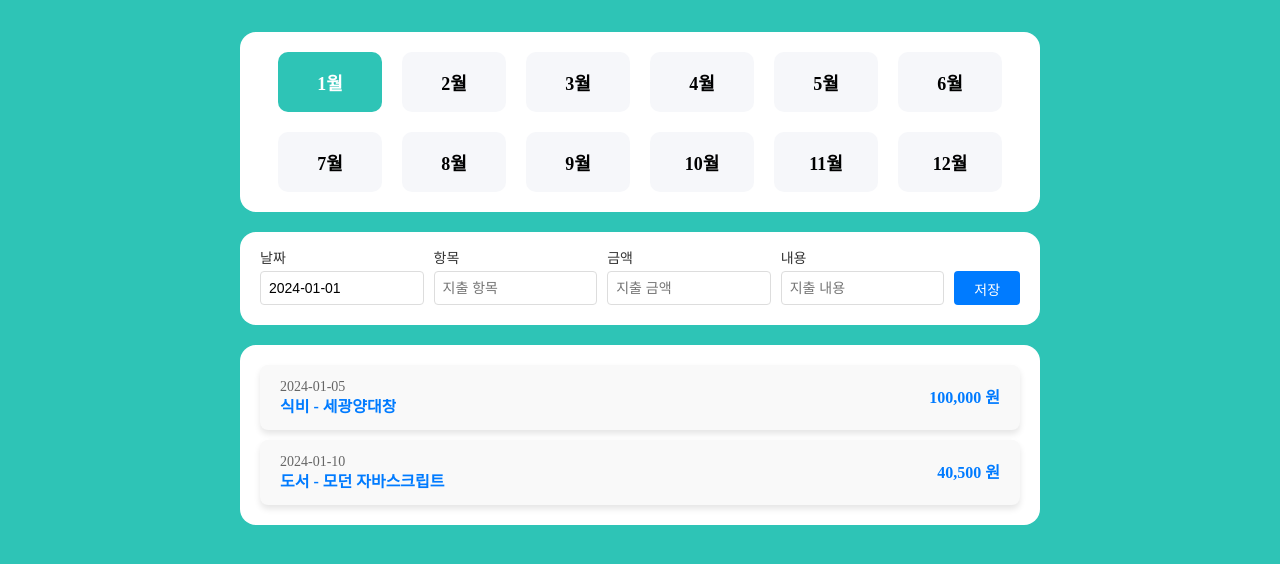
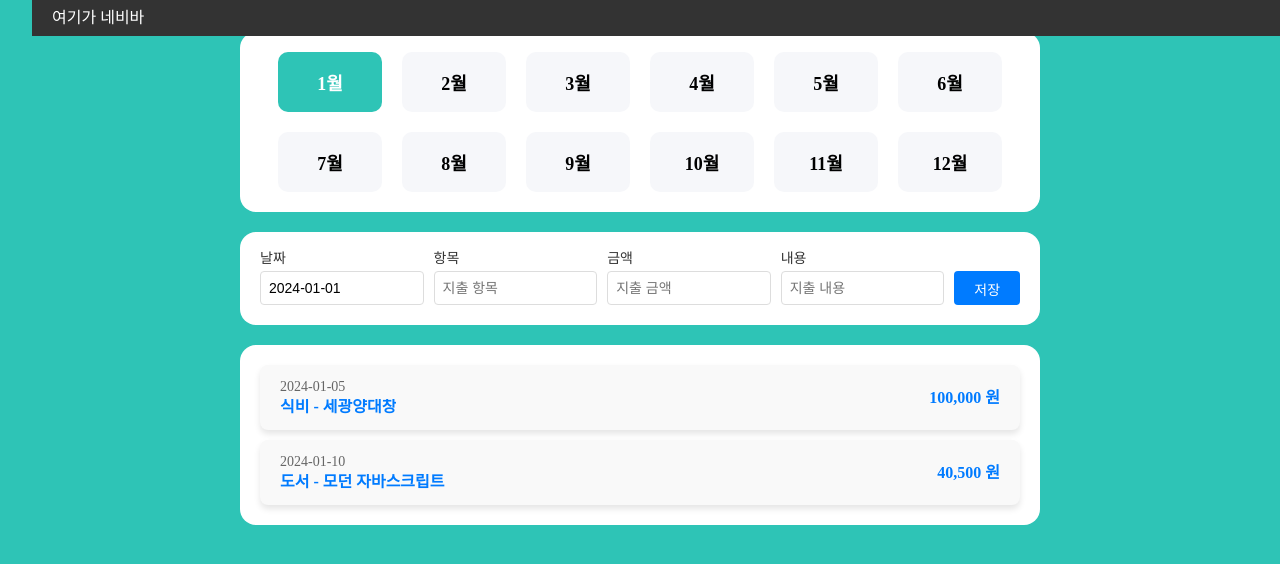
Before and after one commit to yuna-c/mbti_prac, a React (Vite) app: page / in a window 1280 px wide. Shown: the top 564 px of the page. Built offline with nearby package versions, Linux system fonts and the light colour scheme.

Commit message:
📝 add : 로그인 시에만 라우터 제작 위한 path 재정의

```diff
--- a/src/App.jsx
+++ b/src/App.jsx
@@ -7,6 +7,7 @@ import './App.css'
 import SignIn from './pages/SignIn'
 import SignUp from './pages/SignUp'
 import { getUserInfo } from './lib/api/auth'
+import Layout from './components/Layout'
 
 function App() {
   const [expenses, setExpenses] = useState([
@@ -86,8 +87,11 @@ function App() {
     <>
       <BrowserRouter>
         <Routes>
-          <Route path="/" element={<Home expenses={expenses} setExpenses={setExpenses} />} />
-          <Route path="/detail/:id" element={<Detail expenses={expenses} setExpenses={setExpenses} />} />
+          <Route path="/" element={<Layout />}>
+            <Route index element={<Home expenses={expenses} setExpenses={setExpenses} />} />
+            <Route path="/detail/:id" element={<Detail expenses={expenses} setExpenses={setExpenses} />} />
+          </Route>
+
           <Route path="/signin" element={<SignIn setUser={setUser} />} />
           <Route path="/signup" element={<SignUp />} />
         </Routes>
--- /dev/null
+++ b/src/components/Layout.jsx
@@ -0,0 +1,67 @@
+import { Link, Outlet, useNavigate } from 'react-router-dom'
+import styled from 'styled-components'
+
+const Navbar = styled.nav`
+  background-color: rgb(51, 51, 51);
+  color: white;
+  padding: 10px 20px;
+  display: flex;
+  justify-content: space-between;
+  align-items: center;
+  position: fixed;
+  width: calc(100% - 2rem);
+  top: 0px;
+  z-index: 1000;
+  max-width: 1240px;
+`
+const NavItem = styled(Link)`
+  color: #fff;
+  margin: 0 10px;
+  text-decoration: none;
+
+  &:hover {
+    text-decoration: underline;
+  }
+`
+
+const UserProfile = styled.div`
+  display: flex;
+  align-items: center;
+`
+
+const UserAvatar = styled.img`
+  width: 40px;
+  height: 40px;
+  border-radius: 50%;
+  margin-left: 10px;
+`
+
+const UserName = styled.span`
+  color: #fff;
+  margin-right: 20px;
+`
+
+const LogoutButton = styled.button`
+  padding: 8px 12px;
+  background-color: #ff4d4d;
+  color: #fff;
+  border: none;
+  border-radius: 4px;
+  cursor: pointer;
+
+  &:hover {
+    background-color: #cc0000;
+  }
+`
+const PageContainer = styled.div`
+  padding: 6rem 2rem;
+`
+
+export default function Layout() {
+  return (
+    <>
+      <Navbar>여기가 네비바</Navbar>
+      <Outlet />
+    </>
+  )
+}
--- a/src/pages/SignIn.jsx
+++ b/src/pages/SignIn.jsx
@@ -78,6 +78,7 @@ export default function SignIn({ setUser }) {
     console.log('로그인 API 응답값 : ', userId, nickname, avatar)
     // 2. 상태 관리에 넣어줌
     setUser({ userId, nickname, avatar })
+    navigate('/')
   }
   return (
     <Container className="SignIn">
```
